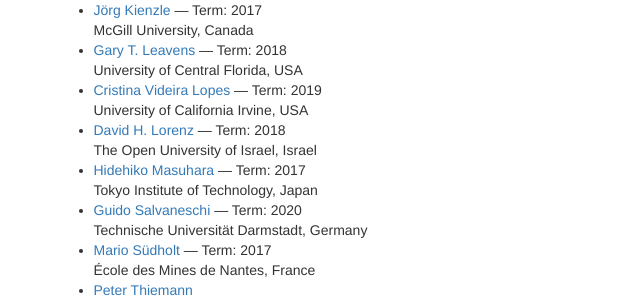
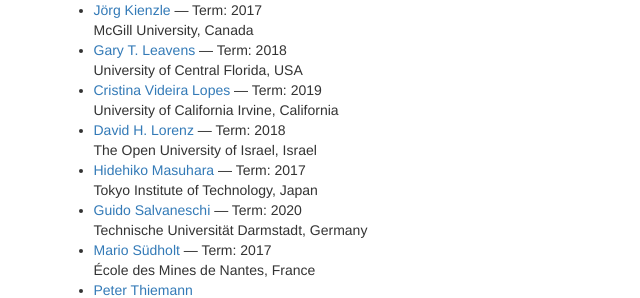
Before and after one commit to programming-conference/programming-conference.github.io, a Jekyll site: the page built from steering/index.markdown, in a window 1280 px wide. Shown: the part 680-978 px from the top of the page, without its empty margins (309-949 px from the left). Built offline with Jekyll 4.4.1, drawn with Linux system fonts in a browser that asks for light colours; nearby versions of some CDN libraries; library files that are not in the unit come from our copies.

Commit message:
minor edits

```diff
--- a/_data/steering.yml
+++ b/_data/steering.yml
@@ -62,7 +62,7 @@
 
 - name: Cristina Videira Lopes
   contact: https://www.ics.uci.edu/~lopes/
-  affiliation: University of California Irvine, USA
+  affiliation: University of California Irvine, California
   term: 2019
 
 - name: David H. Lorenz
```
